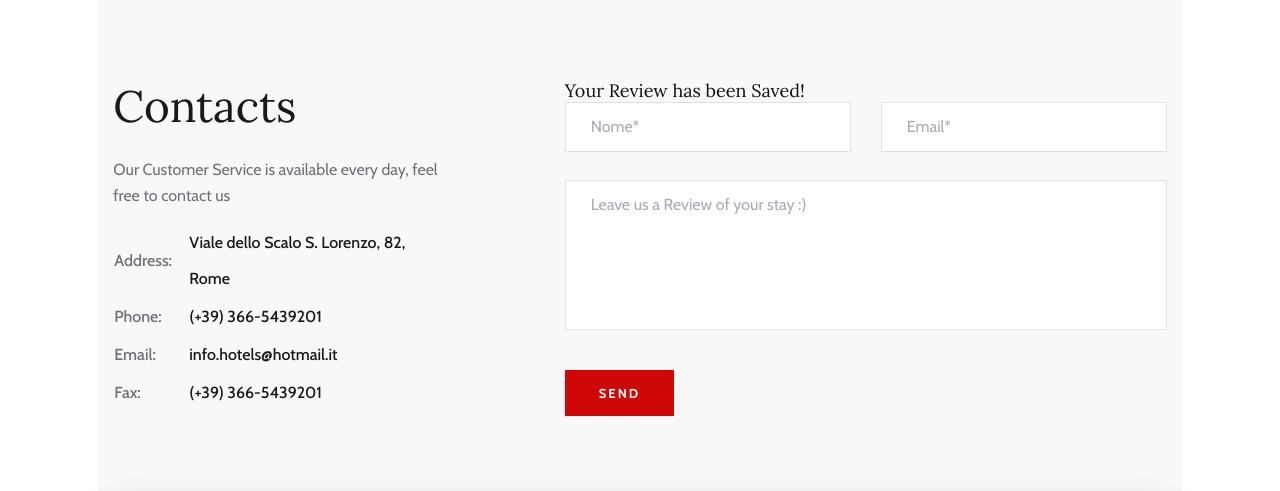
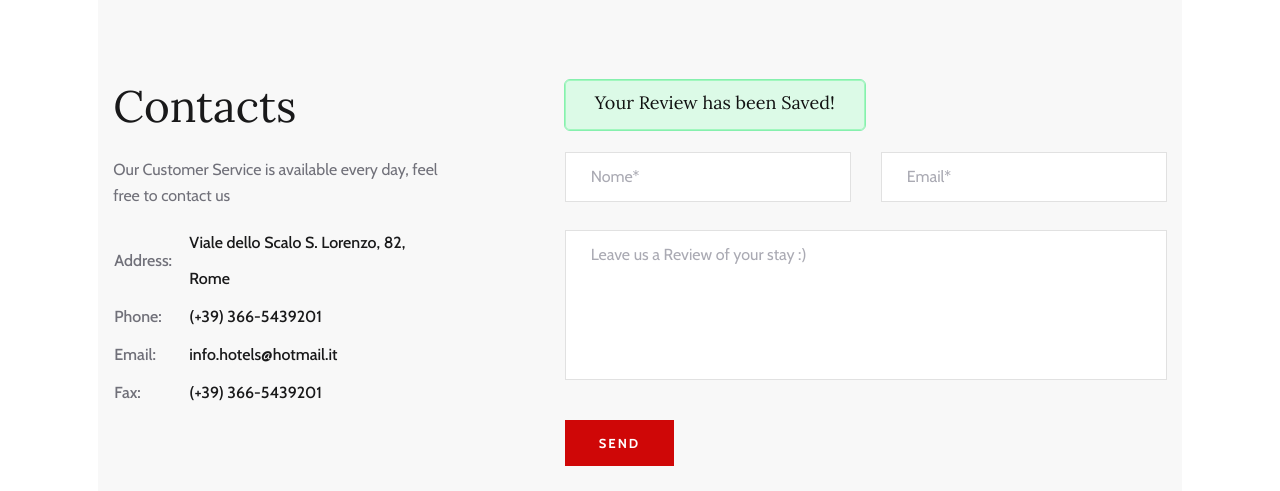
Before and after one commit to sburzo/Progetto_ltw, a PHP site: page /contact.php in a window 1280 px wide. Shown: the part 98-589 px from the top of the page. Run offline with PHP 8.4, Linux system fonts and the light colour scheme; the visitor is signed in with stand-in values (Sample User, id 1).

Commit message:
pulsante 'all review css', stato review salvata, aggiornata gettingsaved.php con gestione prenotazione

```diff
--- a/contact.php
+++ b/contact.php
@@ -148,7 +148,7 @@ session_start();
 
                             if(isset($_SESSION['stato'])){
                                 if($_SESSION['stato'] == 'saved')
-                                    echo "Your Review has been Saved!";
+                                echo '<div class="revok">Your Review has been Saved!</div><br>';
 
                             }session_unset();
                         ?>
```
